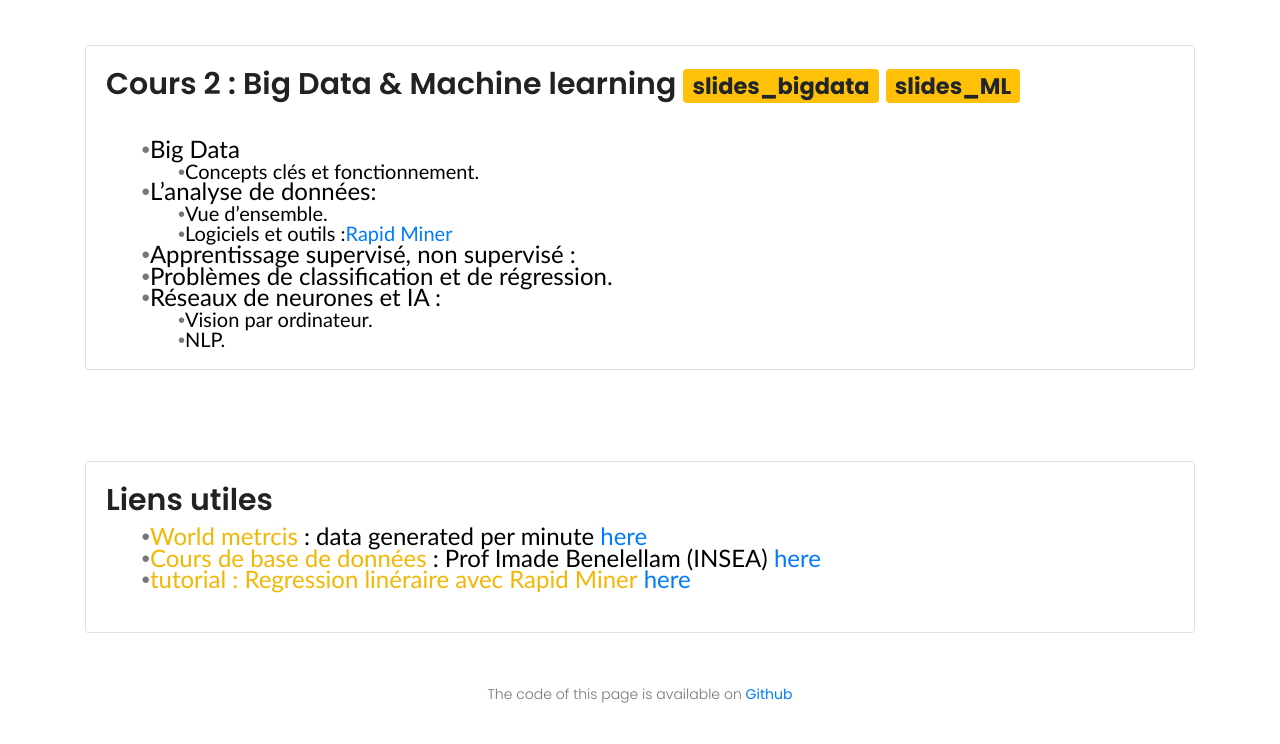
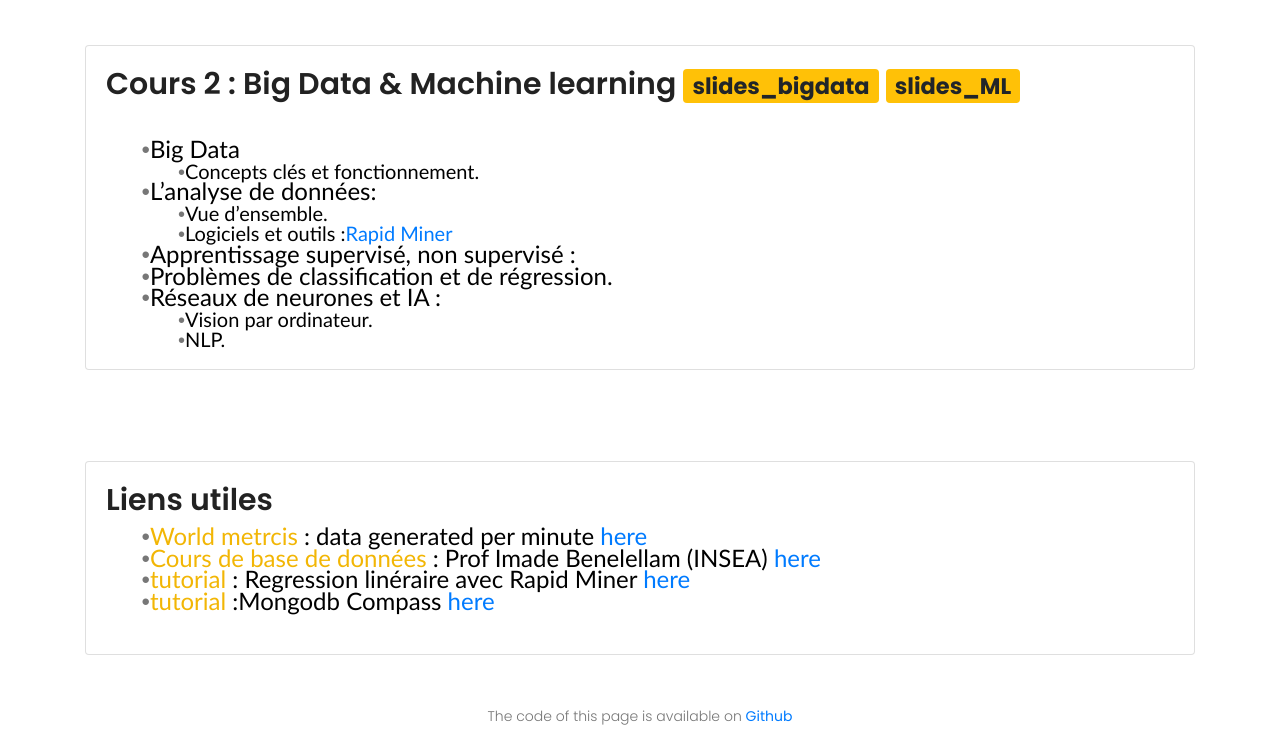
Before and after one commit to Z4ck404/cours_iseg, a plain HTML site: page index.html in a window 1280 px wide. Shown: the part 1291-2035 px from the top of the page. Before the commit the page ends 2013 px from the top, so only its background shows below. Drawn offline with nearby package versions, Linux system fonts and the light colour scheme.

Commit message:
Update index.html

```diff
--- a/index.html
+++ b/index.html
@@ -119,7 +119,8 @@
 						  <h2 class="card-title">Liens utiles </h2>
 						  <div style="line-height:90%;margin-top:3.75pt;margin-bottom:0pt;margin-left:.56in;text-indent:-.19in;text-align:left;"><span style="font-size:24px;"><span style="font-family:Arial;">•</span></span><span style="font-size:24px;font-family:Calibri;color:black;"><b>World metrcis</b> : data generated per minute <a href="https://www.worldometers.info/">here</a> </span></div>
 						  <div style="line-height:90%;margin-top:3.75pt;margin-bottom:0pt;margin-left:.56in;text-indent:-.19in;text-align:left;"><span style="font-size:24px;"><span style="font-family:Arial;">•</span></span><span style="font-size:24px;font-family:Calibri;color:black;"><b>Cours de base de données </b> : Prof Imade Benelellam (INSEA) <a href="http://www.benelallam.org/teaching/data-bases/">here</a> </span></div>
-						  <div style="line-height:90%;margin-top:3.75pt;margin-bottom:0pt;margin-left:.56in;text-indent:-.19in;text-align:left;"><span style="font-size:24px;"><span style="font-family:Arial;">•</span></span><span style="font-size:24px;font-family:Calibri;color:black;"><b>tutorial : Regression linéraire avec Rapid Miner</b> <a href="https://youtu.be/U9kwqBDIiZ4">here</a> </span></div>
+						  <div style="line-height:90%;margin-top:3.75pt;margin-bottom:0pt;margin-left:.56in;text-indent:-.19in;text-align:left;"><span style="font-size:24px;"><span style="font-family:Arial;">•</span></span><span style="font-size:24px;font-family:Calibri;color:black;"><b>tutorial </b>: Regression linéraire avec Rapid Miner <a href="https://youtu.be/U9kwqBDIiZ4">here</a> </span></div>
+						  <div style="line-height:90%;margin-top:3.75pt;margin-bottom:0pt;margin-left:.56in;text-indent:-.19in;text-align:left;"><span style="font-size:24px;"><span style="font-family:Arial;">•</span></span><span style="font-size:24px;font-family:Calibri;color:black;"><b>tutorial </b> :Mongodb Compass <a href="https://youtu.be/dBpRBz5ye-g">here</a> </span></div>
 						  <br>
 
 						</div>
```
